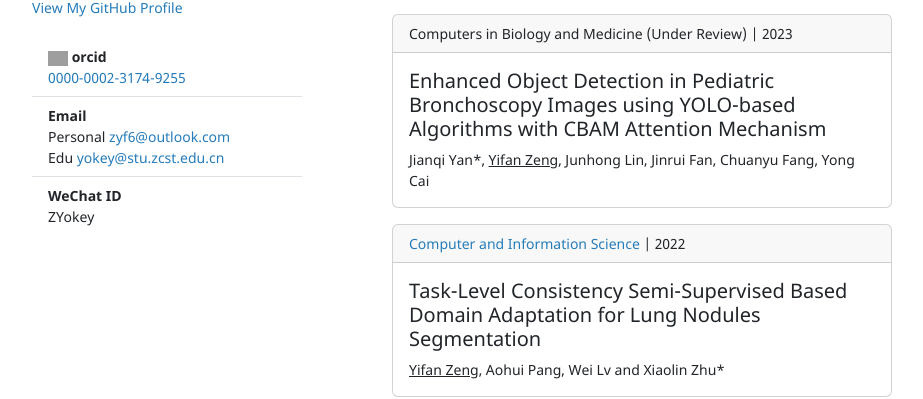
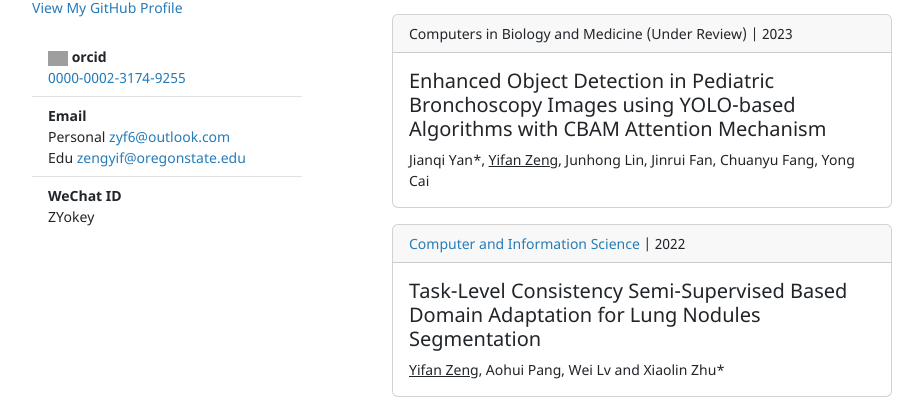
Before and after one commit to XHMY/xhmy.github.io, a Jekyll site: the page built from index.md, in a window 1280 px wide. Shown: the part 368-767 px from the top of the page, without its empty margins (178-1101 px from the left). Built offline with Jekyll 4.4.1, drawn with Linux system fonts in a browser that asks for light colours; grey boxes are pictures that could not be loaded.

Commit message:
update email to oregonstate

```diff
--- a/_layouts/index.html
+++ b/_layouts/index.html
@@ -38,7 +38,7 @@
           <li class="list-group-item">
             <div class="fw-bold">Email</div>
             Personal <a href="mailto: zyf6@outlook.com">zyf6@outlook.com</a><br>
-            Edu <a href="mailto: yokey@stu.zcst.edu.cn">yokey@stu.zcst.edu.cn</a>
+            Edu <a href="mailto: zengyif@oregonstate.edu">zengyif@oregonstate.edu</a>
           </li>
           <li class="list-group-item">
             <div class="fw-bold">WeChat ID</div>
```
